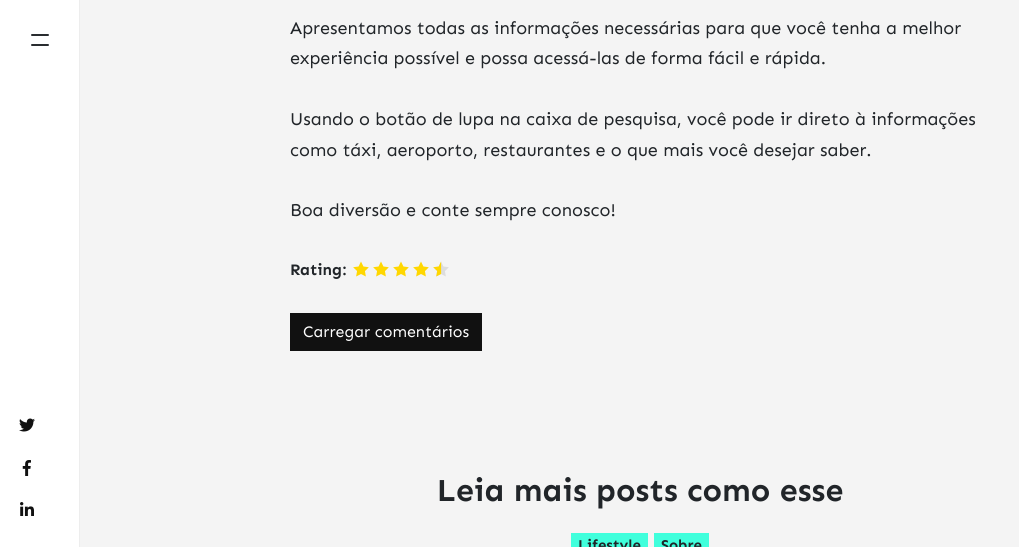
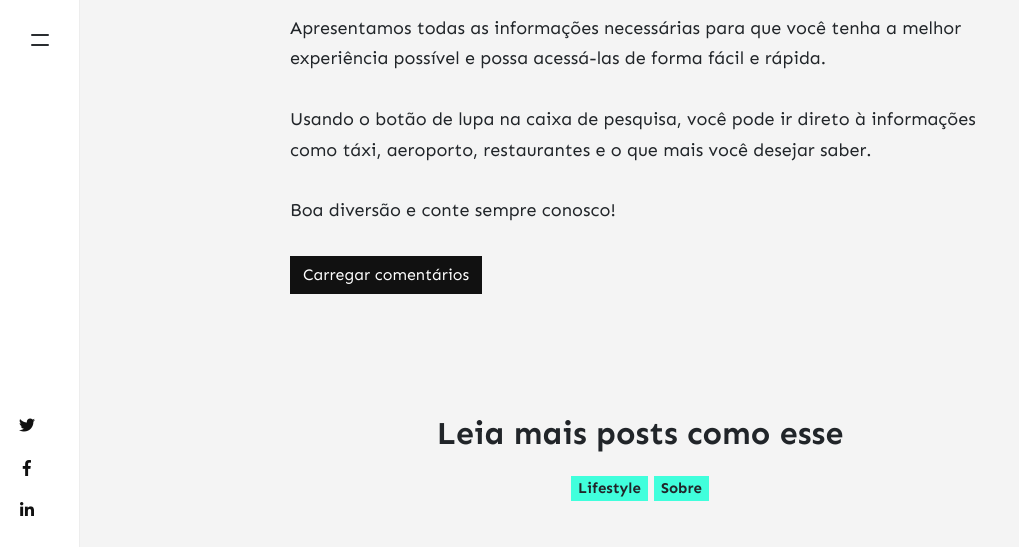
Before and after one commit to PRElias/barilochetotal, a Jekyll site: the page built from _posts/2021-02-26-site-app.md, in a window 1280 px wide and 900 px high, scrolled down 1143 px, cut to the strip 0-547 px from the top of the window. Shown: the whole strip, without its empty margins (0-1019 px from the left). Built offline with Jekyll 4.4.1, drawn with Linux system fonts in a browser that asks for light colours; nearby versions of some CDN libraries; comment, search, counter and statistics services are not loaded.

Commit message:
retirando ratings

```diff
--- a/_layouts/post.html
+++ b/_layouts/post.html
@@ -42,11 +42,11 @@ post_class: post-template
 {% include article.html %}
 
 <!-- Rating -->
-{% if page.rating %}
+<!-- {% if page.rating %}
 <div class="rating mt-4 mb-4 d-flex align-items-center">
     <strong class="mr-1">Rating:</strong> {% include star_rating.html %}
 </div>
-{% endif %}
+{% endif %} -->
 
 <!-- Author Box if enabled from _config.yml -->
 {% include author-box.html %}
```
